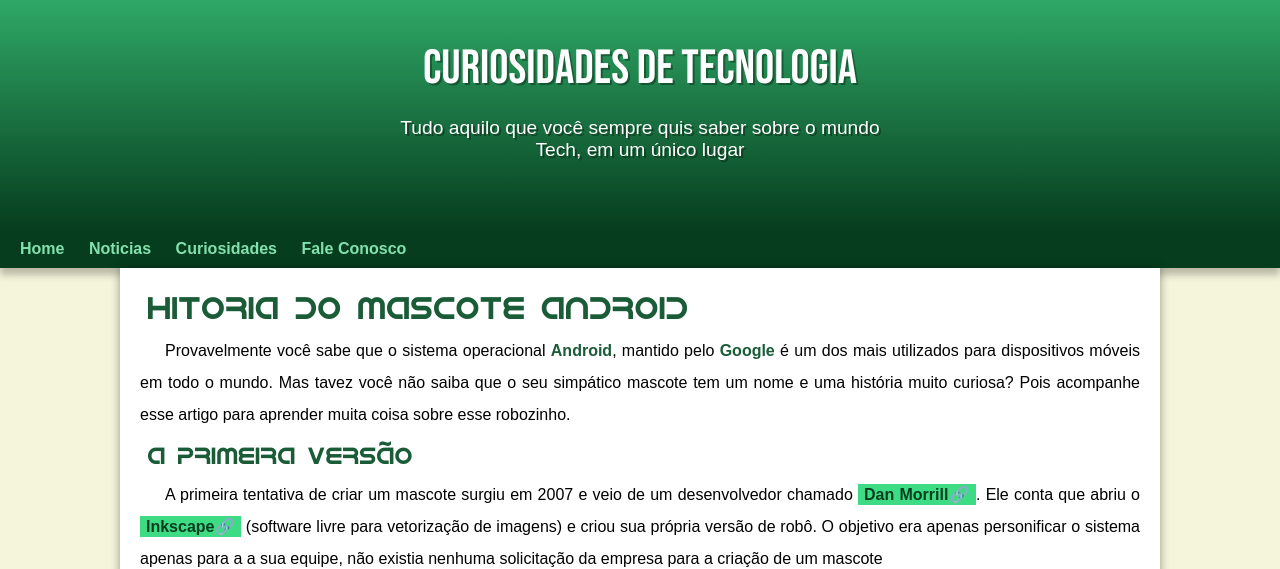
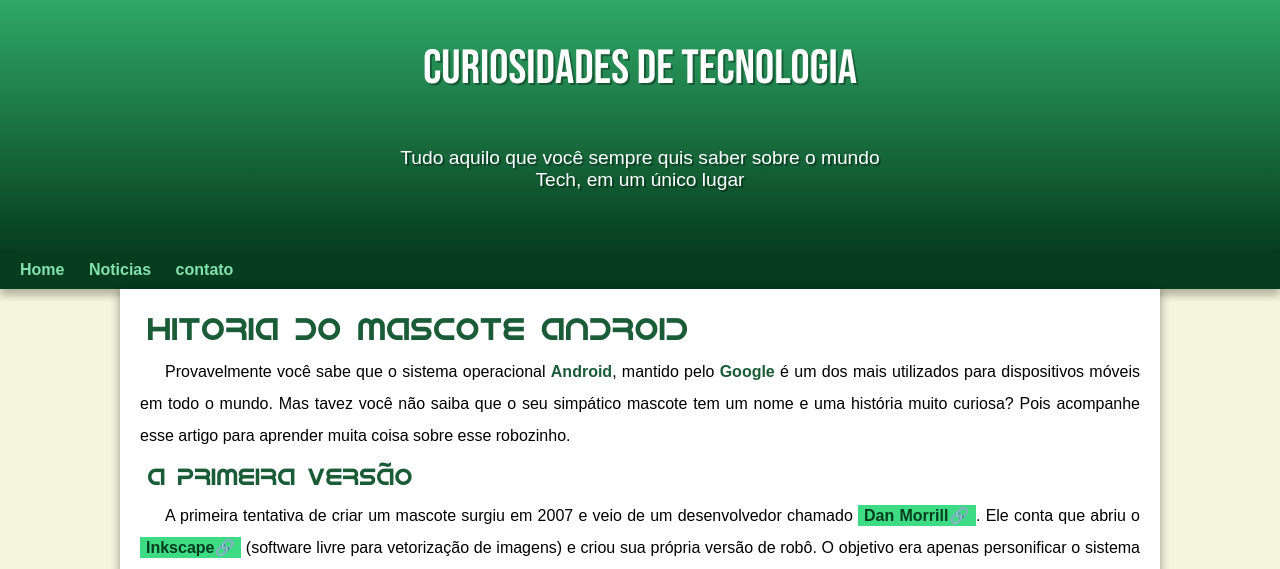
Before and after one commit to darknator/projeto-android, a plain HTML site: page index.html in a window 1280 px wide. Shown: the top 569 px of the page. Drawn offline with Linux system fonts and the light colour scheme.

Commit message:
Manutenção feita

```diff
--- a/estilo/style.css
+++ b/estilo/style.css
@@ -42,7 +42,7 @@ header{
 header > h1{
     color: white;
     font-family: var(--fonte-destaque);
-    margin-bottom: 20px;
+    padding-bottom: 50px;
     font-size: 3em;
     text-shadow: 2px 2px 0px rgba(0, 0, 0, 0.329);
     font-weight: normal;
--- a/index.html
+++ b/index.html
@@ -15,8 +15,7 @@
     <nav>
         <a href="#">Home</a>
         <a href="#">Noticias</a>
-        <a href="#">Curiosidades</a>
-        <a href="#">Fale Conosco</a>
+        <a href="#">contato</a>
     </nav>
     <main>
         <article>
```
